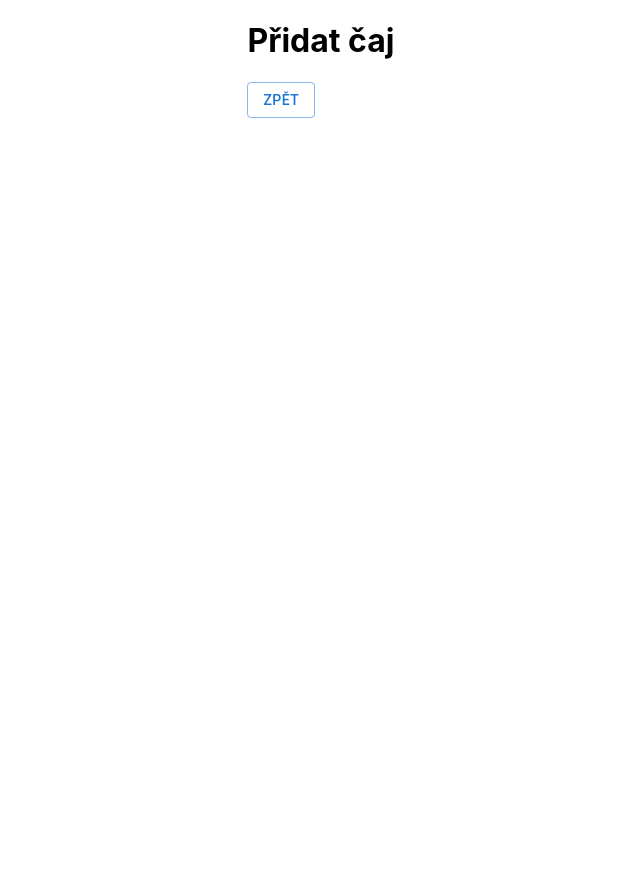
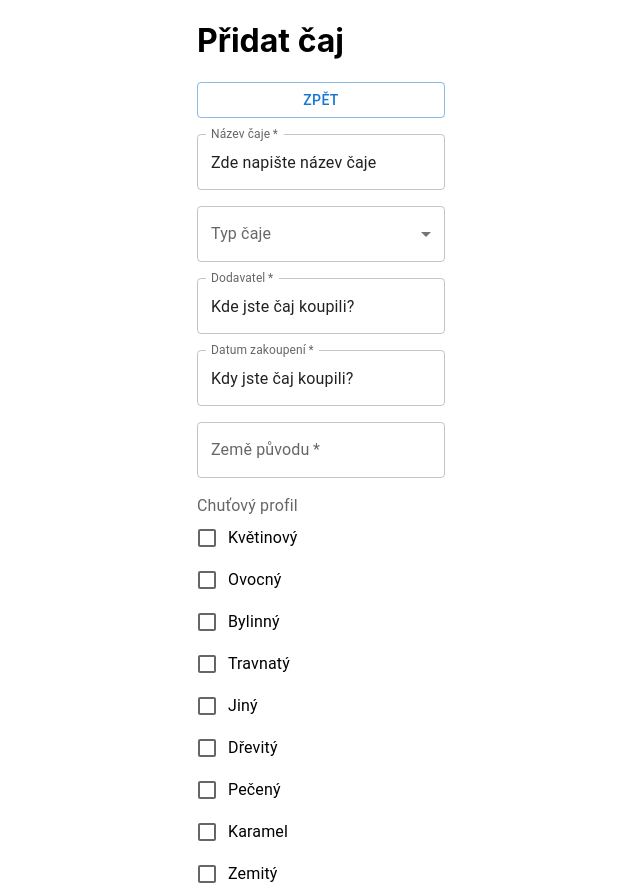
Before and after one commit to VerPro/RG-project, a Next.js app: page /add-tea in a window 1280 px wide. Shown: the whole page, without its empty margins (319-959 px from the left). Before the commit the page ends 800 px from the top, so only its background shows below. Built offline with nearby package versions, Linux system fonts and the light colour scheme.

Commit message:
Make draft of the add-tea form

```diff
--- a/pages/add-tea.tsx
+++ b/pages/add-tea.tsx
@@ -1,16 +1,165 @@
 import Link from 'next/link';
 import Button from '@mui/material/Button';
+import {
+  Checkbox,
+  FormControl,
+  FormControlLabel,
+  FormGroup,
+  FormLabel,
+  InputLabel,
+  MenuItem,
+  Select,
+  SelectChangeEvent,
+  Stack,
+  TextField,
+} from '@mui/material';
+import { ChangeEvent, useState } from 'react';
 
 export default function AddTea() {
+  //Select management
+  const [selectedTea, setSelectedTea] = useState('');
+  const handleSelectedTeaChange = (e: SelectChangeEvent) => {
+    setSelectedTea(e.target.value as string);
+  };
+  //
+
+  //Checkbox management
+  const [teaProfile, setTeaProfile] = useState({
+    Květinový: false,
+    Dřevitý: false,
+    Ovocný: false,
+    Pečený: false,
+    Bylinný: false,
+    Travnatý: false,
+    Karamel: false,
+    Zemitý: false,
+    Jiný: false,
+  });
+  const handleTeaProfileChange = (e: ChangeEvent<HTMLInputElement>) => {
+    setTeaProfile({
+      ...teaProfile,
+      [e.target.name]: e.target.checked,
+    });
+  };
+  //
+
   return (
     <>
       <h1>Přidat čaj</h1>
+      <Stack spacing={2}>
+        <Link href="/my-teas">
+          <Button variant="outlined">
+            <a>Zpět</a>
+          </Button>
+        </Link>
 
-      <Button variant="outlined">
-        <Link href="/my-teas">
-          <a>Zpět</a>
-        </Link>
-      </Button>
+        <TextField
+          required
+          id="outlined"
+          label="Název čaje"
+          defaultValue="Zde napište název čaje"
+        ></TextField>
+
+        <FormControl>
+          <InputLabel id="typeOfTea">Typ čaje</InputLabel>
+          <Select
+            labelId="typeOfTea"
+            id="typeOfTea"
+            value={selectedTea}
+            label="Tea"
+            onChange={handleSelectedTeaChange}
+          >
+            <MenuItem value={'Bílý čaj'}>Bílý čaj</MenuItem>
+            <MenuItem value={'Žlutý čaj'}>Žlutý čaj</MenuItem>
+            <MenuItem value={'Zelený čaj'}>Zelený čaj</MenuItem>
+            <MenuItem value={'Červeý čaj'}>Červeý čaj</MenuItem>
+            <MenuItem value={'Černý čaj'}>Černý čaj</MenuItem>
+            <MenuItem value={'Puer'}>Puer</MenuItem>
+            <MenuItem value={'Oolong'}>Oolong</MenuItem>
+            <MenuItem value={'Jiný'}>Jiný</MenuItem>
+          </Select>
+        </FormControl>
+
+        <TextField
+          required
+          id="outlined"
+          label="Dodavatel"
+          defaultValue="Kde jste čaj koupili?"
+        ></TextField>
+
+        <TextField
+          required
+          id="outlined"
+          label="Datum zakoupení"
+          defaultValue="Kdy jste čaj koupili?"
+        ></TextField>
+
+        <TextField required id="outlined" label="Země původu"></TextField>
+
+        <FormControl sx={{ m: 3 }} component="fieldset" variant="standard">
+          <FormLabel component="legend">Chuťový profil</FormLabel>
+          <FormGroup>
+            <FormControlLabel
+              control={
+                <Checkbox onChange={handleTeaProfileChange} name="Květinový" />
+              }
+              label="Květinový"
+            />
+            <FormControlLabel
+              control={
+                <Checkbox onChange={handleTeaProfileChange} name="Ovocný" />
+              }
+              label="Ovocný"
+            />
+            <FormControlLabel
+              control={
+                <Checkbox onChange={handleTeaProfileChange} name="Bylinný" />
+              }
+              label="Bylinný"
+            />
+            <FormControlLabel
+              control={
+                <Checkbox onChange={handleTeaProfileChange} name="Travnatý" />
+              }
+              label="Travnatý"
+            />
+            <FormControlLabel
+              control={
+                <Checkbox onChange={handleTeaProfileChange} name="Jiný" />
+              }
+              label="Jiný"
+            />
+
+            <FormControlLabel
+              control={
+                <Checkbox onChange={handleTeaProfileChange} name="Dřevitý" />
+              }
+              label="Dřevitý"
+            />
+
+            <FormControlLabel
+              control={
+                <Checkbox onChange={handleTeaProfileChange} name="Pečený" />
+              }
+              label="Pečený"
+            />
+
+            <FormControlLabel
+              control={
+                <Checkbox onChange={handleTeaProfileChange} name="Karamel" />
+              }
+              label="Karamel"
+            />
+
+            <FormControlLabel
+              control={
+                <Checkbox onChange={handleTeaProfileChange} name="Zemitý" />
+              }
+              label="Zemitý"
+            />
+          </FormGroup>
+        </FormControl>
+      </Stack>
     </>
   );
 }
```
